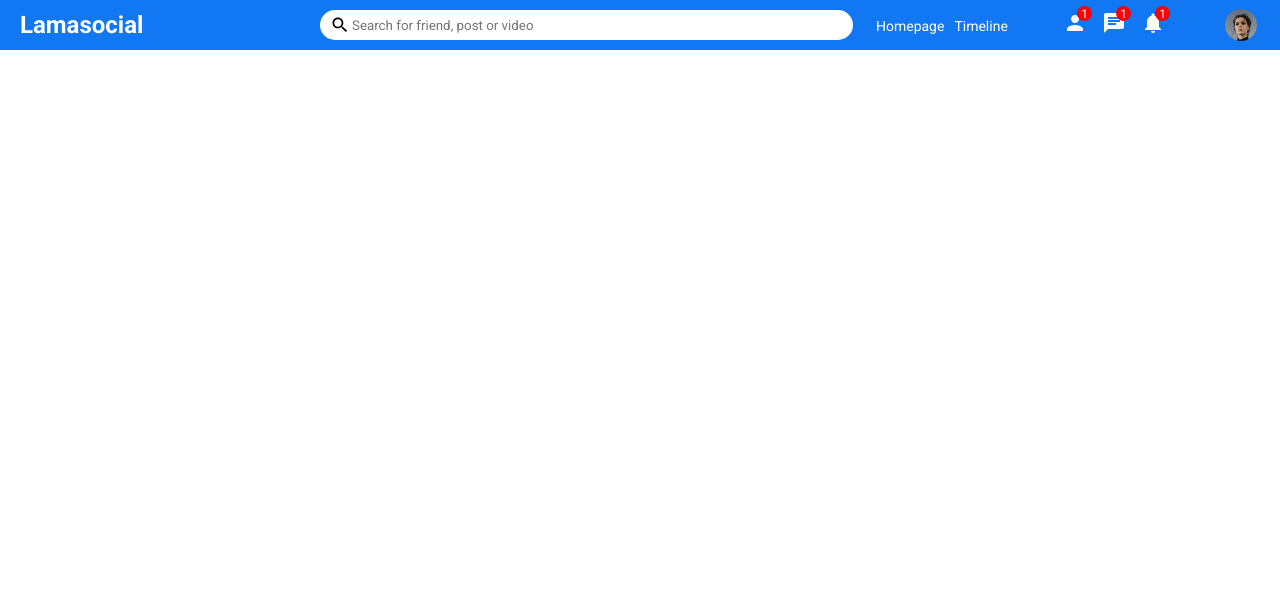
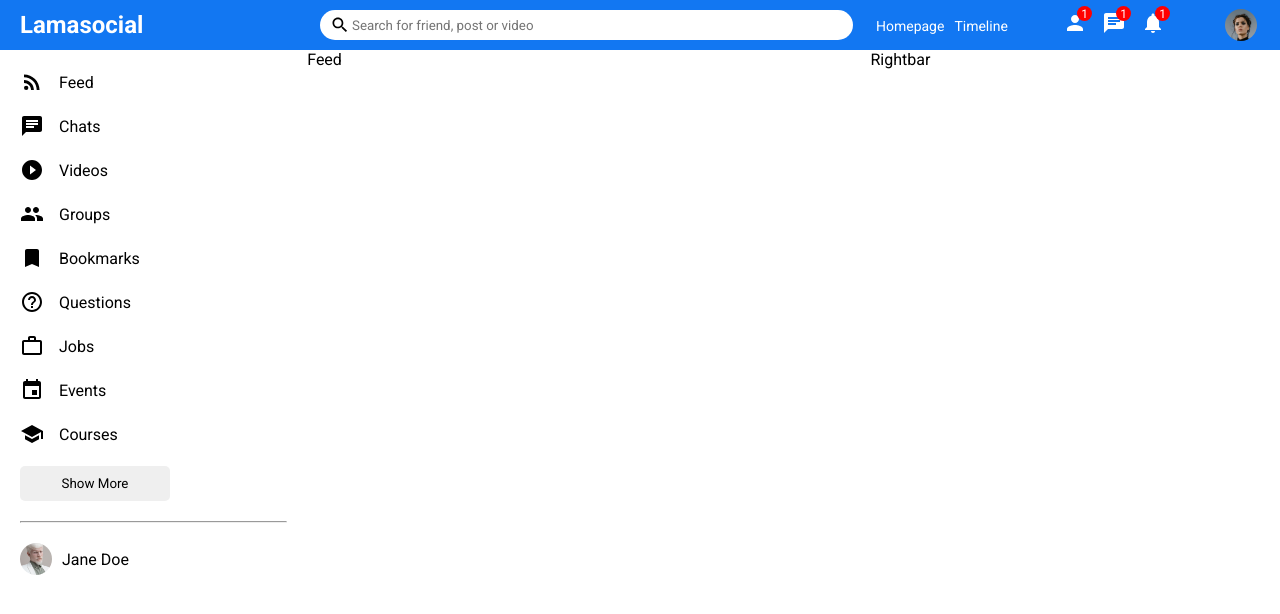
Before and after one commit to HuseynagaQurbanov/Lama-Social-React-App, a React (Create React App) app: page / in a window 1280 px wide. Shown: the top 614 px of the page. Built offline with nearby package versions, Linux system fonts and the light colour scheme.

Commit message:
Body components created and sidebar component finished

```diff
--- /dev/null
+++ b/src/components/feed/Feed.jsx
@@ -0,0 +1,9 @@
+import "./feed.css"
+
+const Feed = () => {
+  return (
+    <div className="feed">Feed</div>
+  )
+}
+
+export default Feed
--- /dev/null
+++ b/src/components/feed/feed.css
@@ -0,0 +1,3 @@
+.feed{
+    flex: 5.5;
+}
--- /dev/null
+++ b/src/components/rightbar/Rightbar.jsx
@@ -0,0 +1,9 @@
+import "./rightbar.css"
+
+const Rightbar = () => {
+  return (
+    <div className="rightbar">Rightbar</div>
+  )
+}
+
+export default Rightbar
--- /dev/null
+++ b/src/components/rightbar/rightbar.css
@@ -0,0 +1,3 @@
+.rightbar{
+    flex: 4;
+}
--- a/src/components/sidebar/Sidebar.jsx
+++ b/src/components/sidebar/Sidebar.jsx
@@ -0,0 +1,69 @@
+import "./sidebar.css";
+import {
+  RssFeed,
+  Chat,
+  PlayCircleFilledOutlined,
+  Group,
+  Bookmark,
+  HelpOutline,
+  WorkOutline,
+  Event,
+  School,
+} from "@material-ui/icons";
+
+const Sidebar = () => {
+  return (
+    <div className="sidebar">
+      <div className="sidebarWrapper">
+        <ul className="sidebarList">
+          <li className="sidebarListItem">
+            <RssFeed className="sidebarIcon" />
+            <span className="sidebarListItemText">Feed</span>
+          </li>
+          <li className="sidebarListItem">
+            <Chat className="sidebarIcon" />
+            <span className="sidebarListItemText">Chats</span>
+          </li>
+          <li className="sidebarListItem">
+            <PlayCircleFilledOutlined className="sidebarIcon" />
+            <span className="sidebarListItemText">Videos</span>
+          </li>
+          <li className="sidebarListItem">
+            <Group className="sidebarIcon" />
+            <span className="sidebarListItemText">Groups</span>
+          </li>
+          <li className="sidebarListItem">
+            <Bookmark className="sidebarIcon" />
+            <span className="sidebarListItemText">Bookmarks</span>
+          </li>
+          <li className="sidebarListItem">
+            <HelpOutline className="sidebarIcon" />
+            <span className="sidebarListItemText">Questions</span>
+          </li>
+          <li className="sidebarListItem">
+            <WorkOutline className="sidebarIcon" />
+            <span className="sidebarListItemText">Jobs</span>
+          </li>
+          <li className="sidebarListItem">
+            <Event className="sidebarIcon" />
+            <span className="sidebarListItemText">Events</span>
+          </li>
+          <li className="sidebarListItem">
+            <School className="sidebarIcon" />
+            <span className="sidebarListItemText">Courses</span>
+          </li>
+        </ul>
+        <button className="sidebarButton">Show More</button>
+        <hr className="sidebarHr" />
+        <ul className="sidebarFriendList">
+          <li className="sidebarFriend">
+            <img className="sidebarFriendImg" src="/assets/person/2.jpeg " alt="" />
+            <span className="sidebarFriendName">Jane Doe</span>
+          </li>
+        </ul>
+      </div>
+    </div>
+  );
+};
+
+export default Sidebar;
--- a/src/components/sidebar/sidebar.css
+++ b/src/components/sidebar/sidebar.css
@@ -0,0 +1,69 @@
+.sidebar{
+    flex: 3;
+    height: calc(100vh - 50px);
+    overflow-y: scroll;
+}
+
+::-webkit-scrollbar{
+    width: 5px;
+}
+
+::-webkit-scrollbar-track{
+    background-color: #f1f1f1;
+}
+
+::-webkit-scrollbar-thumb{
+    background-color: rgb(179, 179, 179);
+}
+
+.sidebarWrapper{
+    padding: 20px;
+}
+
+.sidebarList{
+    padding: 0;
+    margin: 0;
+    list-style-type: none;
+}
+
+.sidebarListItem{
+    display: flex;
+    align-items: center;
+    margin-bottom: 20px;
+}
+
+.sidebarIcon{
+    margin-right: 15px;
+}
+
+.sidebarButton{
+    width: 150px;
+    border: none;
+    padding: 10px;
+    border-radius: 5px;
+    font-weight: 500;
+}
+
+.sidebarHr{
+    margin: 20px 0;
+}
+
+.sidebarFriendList{
+    padding: 0;
+    margin: 0;
+    list-style: none;
+}
+
+.sidebarFriend{
+    display: flex;
+    align-items: center;
+    margin-bottom: 15px;
+}
+
+.sidebarFriendImg{
+    width: 32px;
+    height: 32px;
+    border-radius: 50%;
+    object-fit: cover;
+    margin-right: 10px;
+}
--- a/src/pages/Home/Home.jsx
+++ b/src/pages/Home/Home.jsx
@@ -1,10 +1,22 @@
-import React from 'react'
-import Topbar from '../../components/topbar/Topbar'
+import React from "react";
+import Topbar from "../../components/topbar/Topbar";
+import Sidebar from "../../components/sidebar/Sidebar";
+import Feed from "../../components/feed/Feed";
+import Rightbar from "../../components/rightbar/Rightbar";
+
+import "./home.css";
 
 const Home = () => {
   return (
-    <Topbar/>
-  )
-}
+    <>
+      <Topbar />
+      <div className="homeContainer">
+        <Sidebar />
+        <Feed/>
+        <Rightbar />
+      </div>
+    </>
+  );
+};
 
 export default Home;
--- a/src/pages/Home/home.css
+++ b/src/pages/Home/home.css
@@ -0,0 +1,4 @@
+.homeContainer{
+    display: flex;
+    width: 100%;
+}
```
